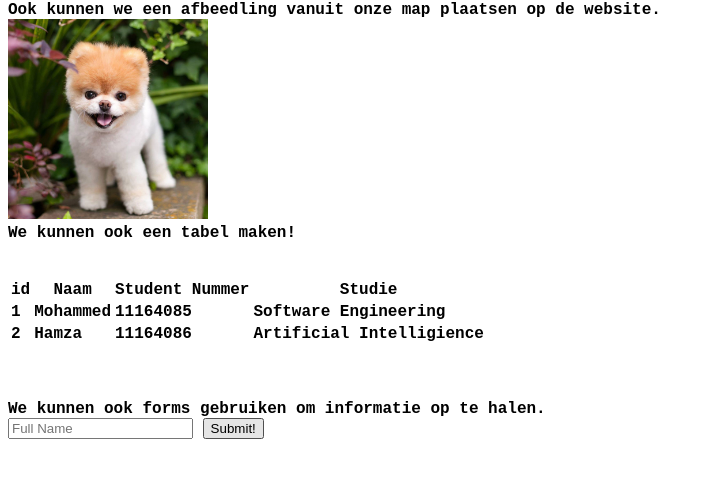
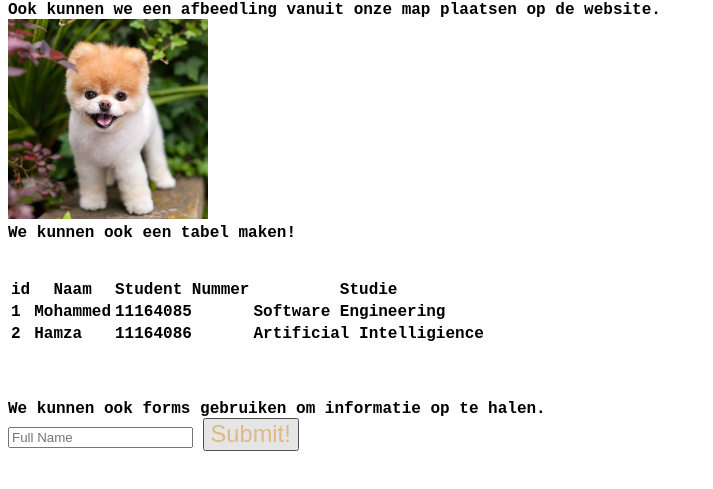
Before and after one commit to MohammedElMochoui/GitPage, a plain HTML site: page index.html in a window 1280 px wide. In both pictures the pointer is over the button "Submit!". Shown: the part 731-1220 px from the top of the page, without its empty margins (0-713 px from the left). Drawn offline with Linux system fonts and the light colour scheme.

Commit message:
Second commit

```diff
--- a/style.css
+++ b/style.css
@@ -15,3 +15,8 @@ h2, h3, h4, h5, h6 {
     text-align: center;
     padding: 1px;
 }
+
+button:hover{
+    color: burlywood;
+    font-size: larger;
+}
```
